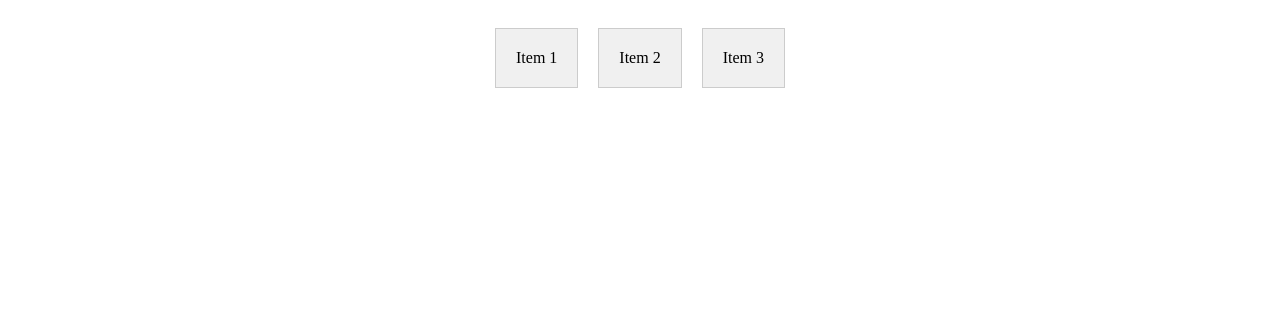
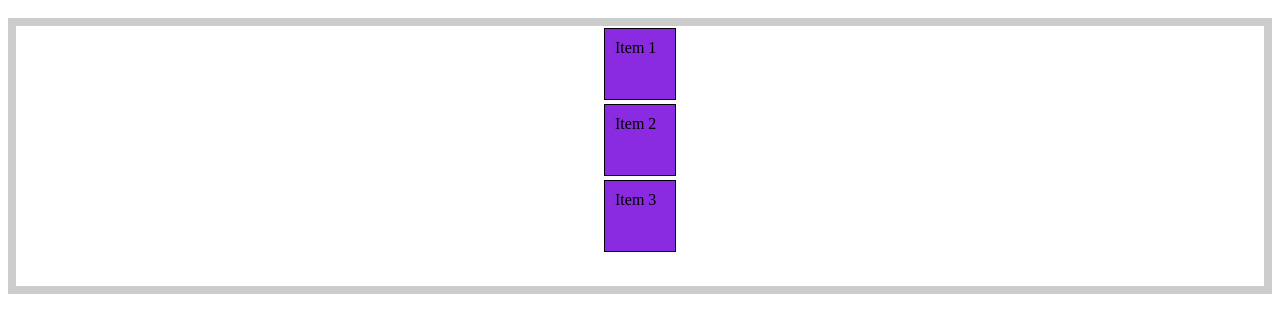
Before and after one commit to Akin-Inceler/web-fundamentals, a plain HTML site: page flexbox-practice/index.html in a window 1280 px wide. Shown: the part 48-380 px from the top of the page. Drawn offline with Linux system fonts and the light colour scheme.

Commit message:
Refactor flexbox layout: add new HTML and CSS files for flexbox practice

```diff
--- /dev/null
+++ b/flexbox-practice/flexcss.css
@@ -0,0 +1,18 @@
+
+.container {
+    border: 8px solid #ccc;
+    height: 260px;
+    display: flex;
+    justify-content: start;
+    align-items: center;
+    flex-direction: column;
+}
+
+.item {
+    width: 50px;
+    height: 50px;
+    padding: 10px;
+    margin: 2px;
+    border: 1px solid black;
+    background: blueviolet;
+}
--- a/flexbox/flexcss.css
+++ /dev/null
@@ -1,13 +0,0 @@
-
-.container {
-    display: flex;
-    justify-content: center;
-}
-
-.item {
-    text-align: center;
-    background: #f0f0f0;
-    padding: 20px;
-    margin: 10px;
-    border: 1px solid #ccc;
-}
```
Also changed, not shown: birthday-gift-website/styles.css (+8 -0 lines), flexbox-practice/index.html (renamed from flexbox/index.html).
